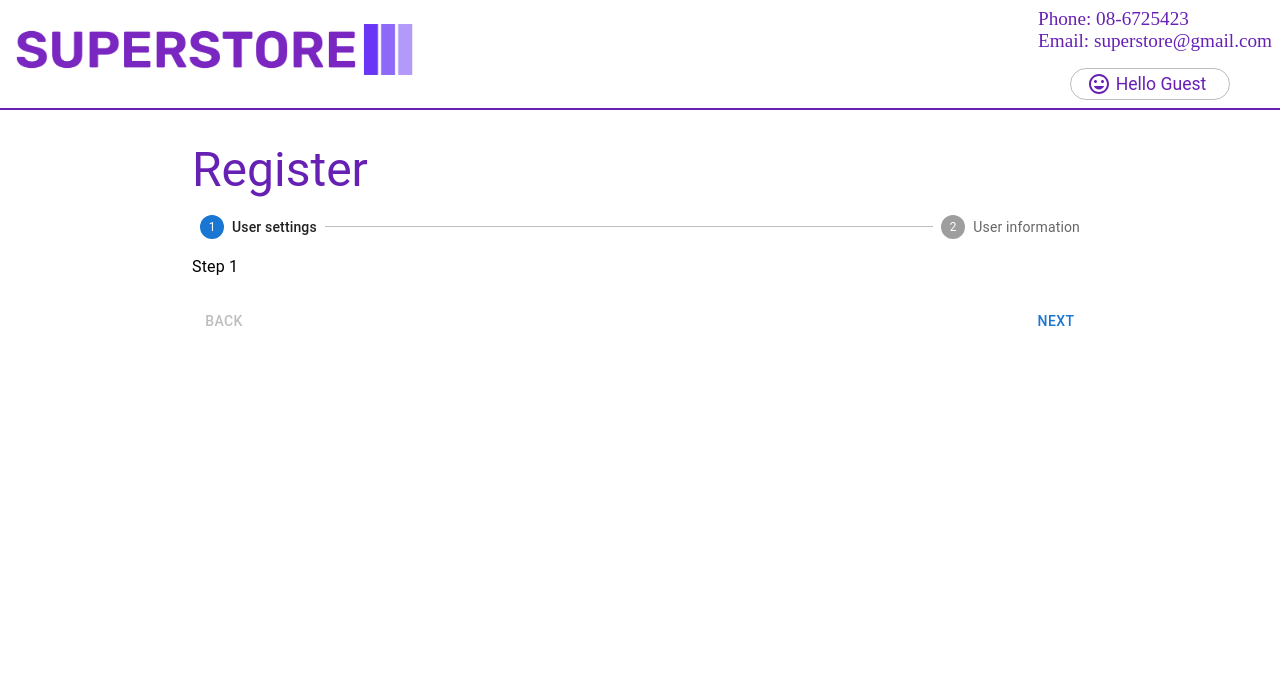
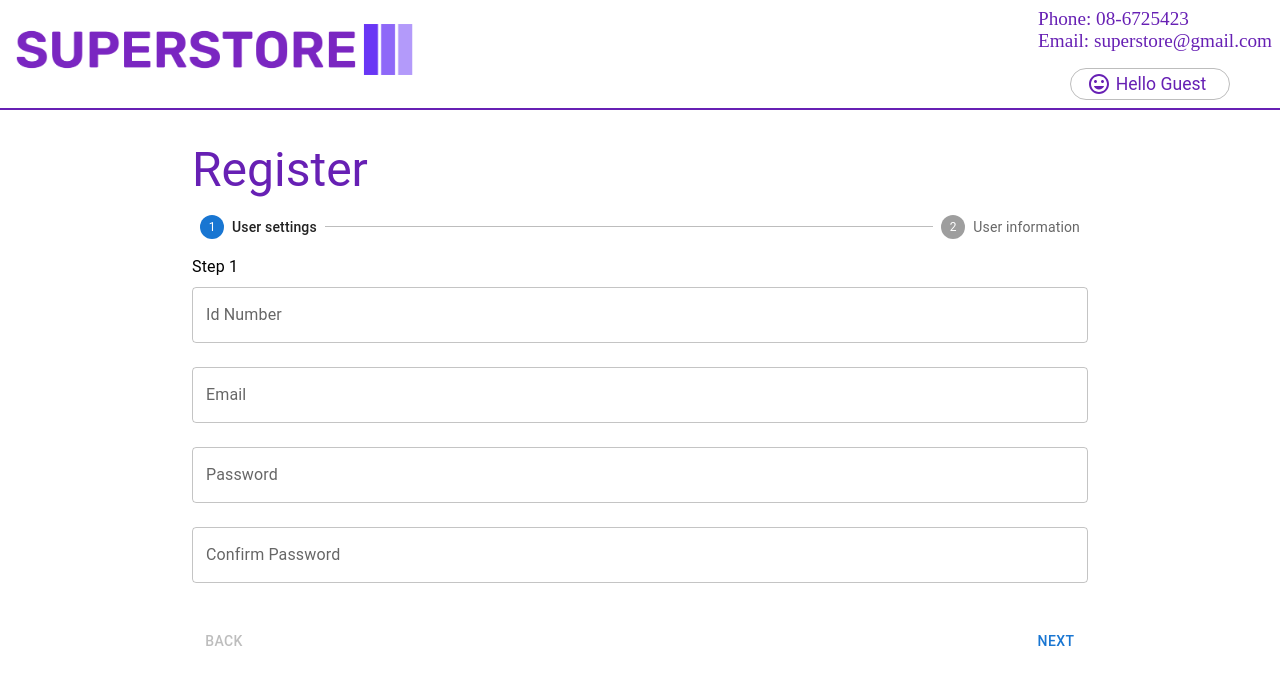
Before and after one commit to ilan-moroz/Project-Store, a React (Create React App) app in the folder Client/: page /register in a window 1280 px wide. Shown: the top 684 px of the page. Built offline with nearby package versions, Linux system fonts and the light colour scheme.

Commit message:
register inputs

```diff
--- a/Client/src/components/FormInput.tsx
+++ b/Client/src/components/FormInput.tsx
@@ -2,7 +2,7 @@ import { TextField } from "@mui/material";
 import { UseFormRegisterReturn } from "react-hook-form";
 
 interface FormInputProps {
-  register: UseFormRegisterReturn;
+  register?: UseFormRegisterReturn;
   name: string;
   label: string;
   error: boolean;
--- a/Client/src/pages/Register.tsx
+++ b/Client/src/pages/Register.tsx
@@ -5,6 +5,10 @@ import Step from "@mui/material/Step";
 import StepLabel from "@mui/material/StepLabel";
 import Button from "@mui/material/Button";
 import Typography from "@mui/material/Typography";
+import FormInput from "../components/FormInput";
+import { useForm } from "react-hook-form";
+import { FormValues } from "../types/registerFormValues";
+import { resolver } from "../validators/registerValidator";
 
 export const Register = () => {
   const steps = ["User settings", "User information"];
@@ -21,6 +25,12 @@ export const Register = () => {
 
   const onSubmit = () => {};
 
+  const {
+    register,
+    // handleSubmit,
+    formState: { errors },
+  } = useForm<FormValues>({ resolver });
+
   return (
     <Box sx={{ width: "70%", margin: "2rem auto" }}>
       <Typography variant="h3" gutterBottom className="purpleText">
@@ -29,7 +39,6 @@ export const Register = () => {
       <Stepper activeStep={activeStep}>
         {steps.map(label => {
           const stepProps: { completed?: boolean } = {};
-
           return (
             <Step key={label} {...stepProps}>
               <StepLabel>{label}</StepLabel>
@@ -50,6 +59,77 @@ export const Register = () => {
       ) : (
         <React.Fragment>
           <Typography sx={{ mt: 2, mb: 1 }}>Step {activeStep + 1}</Typography>
+          {activeStep === 0 && (
+            <div className="firstStepInputs">
+              <FormInput
+                register={register("idNumber")}
+                name="idNumber"
+                label="Id Number"
+                type="number"
+                error={!!errors.idNumber}
+                helperText={errors.idNumber?.message}
+              />
+              <FormInput
+                register={register("email")}
+                name="email"
+                label="Email"
+                type="text"
+                error={!!errors.email}
+                helperText={errors.email?.message}
+              />
+              <FormInput
+                register={register("password")}
+                name="password"
+                label="Password"
+                type="password"
+                error={!!errors.password}
+                helperText={errors.password?.message}
+              />
+              <FormInput
+                name="confirmPassword"
+                label="Confirm Password"
+                type="password"
+                error={!!errors.confirmPassword}
+                helperText={errors.password?.message}
+              />
+            </div>
+          )}
+          {activeStep === 1 && (
+            <div className="secondStepInputs">
+              <FormInput
+                register={register("city")}
+                name="city"
+                label="City"
+                type="string"
+                error={!!errors.city}
+                helperText={errors.city?.message}
+              />
+              <FormInput
+                register={register("street")}
+                name="street"
+                label="Street"
+                type="text"
+                error={!!errors.street}
+                helperText={errors.street?.message}
+              />
+              <FormInput
+                register={register("firstName")}
+                name="firstName"
+                label="First Name"
+                type="string"
+                error={!!errors.firstName}
+                helperText={errors.firstName?.message}
+              />
+              <FormInput
+                register={register("lastName")}
+                name="lastName"
+                label="Last Name"
+                type="string"
+                error={!!errors.lastName}
+                helperText={errors.lastName?.message}
+              />
+            </div>
+          )}
           <Box sx={{ display: "flex", flexDirection: "row", pt: 2 }}>
             <Button
               color="inherit"
--- /dev/null
+++ b/Client/src/types/registerFormValues.ts
@@ -0,0 +1,11 @@
+// defining type for the form data.
+export type FormValues = {
+  idNumber: number;
+  email: string;
+  password: string;
+  confirmPassword: string;
+  city: string;
+  street: string;
+  firstName: string;
+  lastName: string;
+};
```
Also changed, not shown: Client/src/validators/registerValidator.ts (+1 -11 lines).
